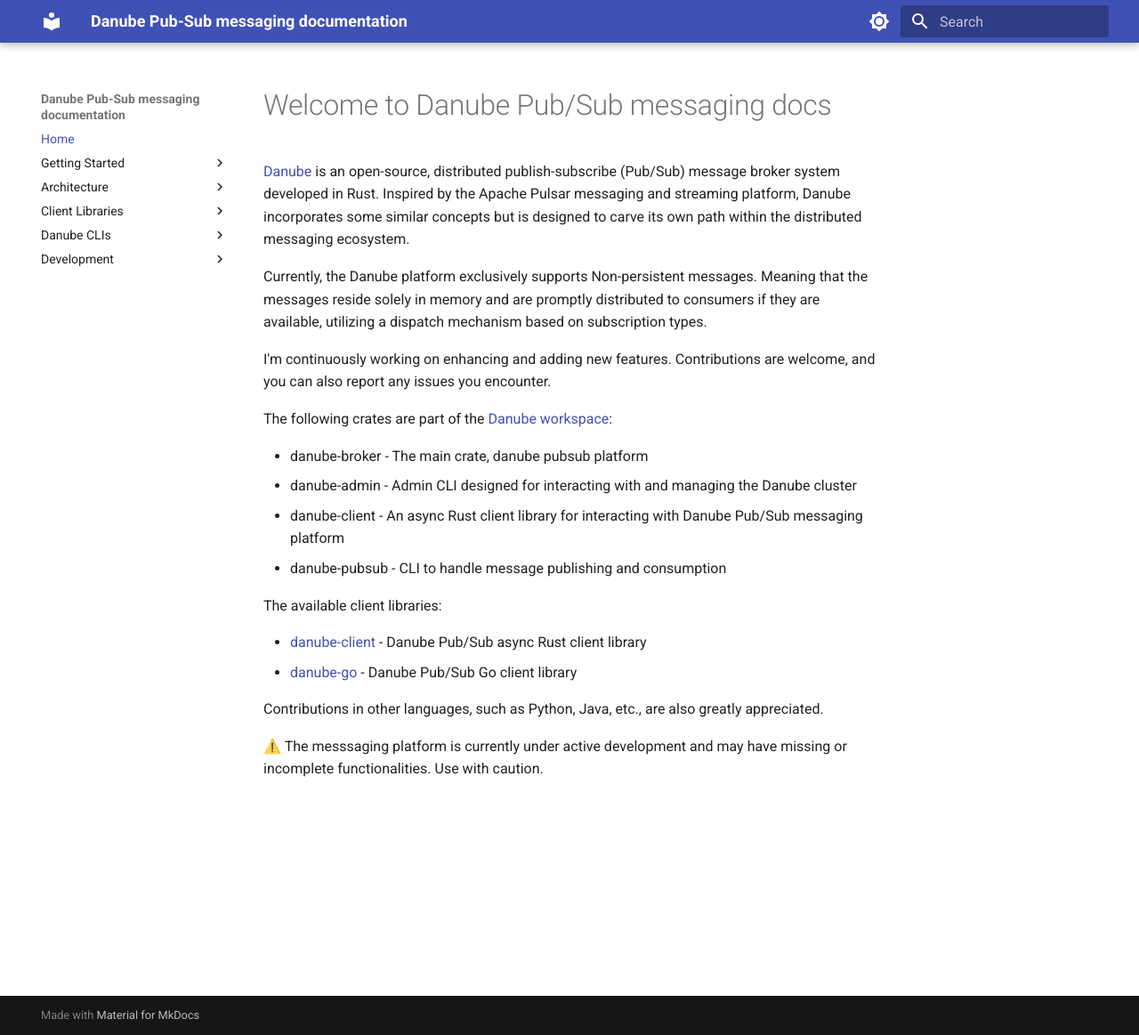
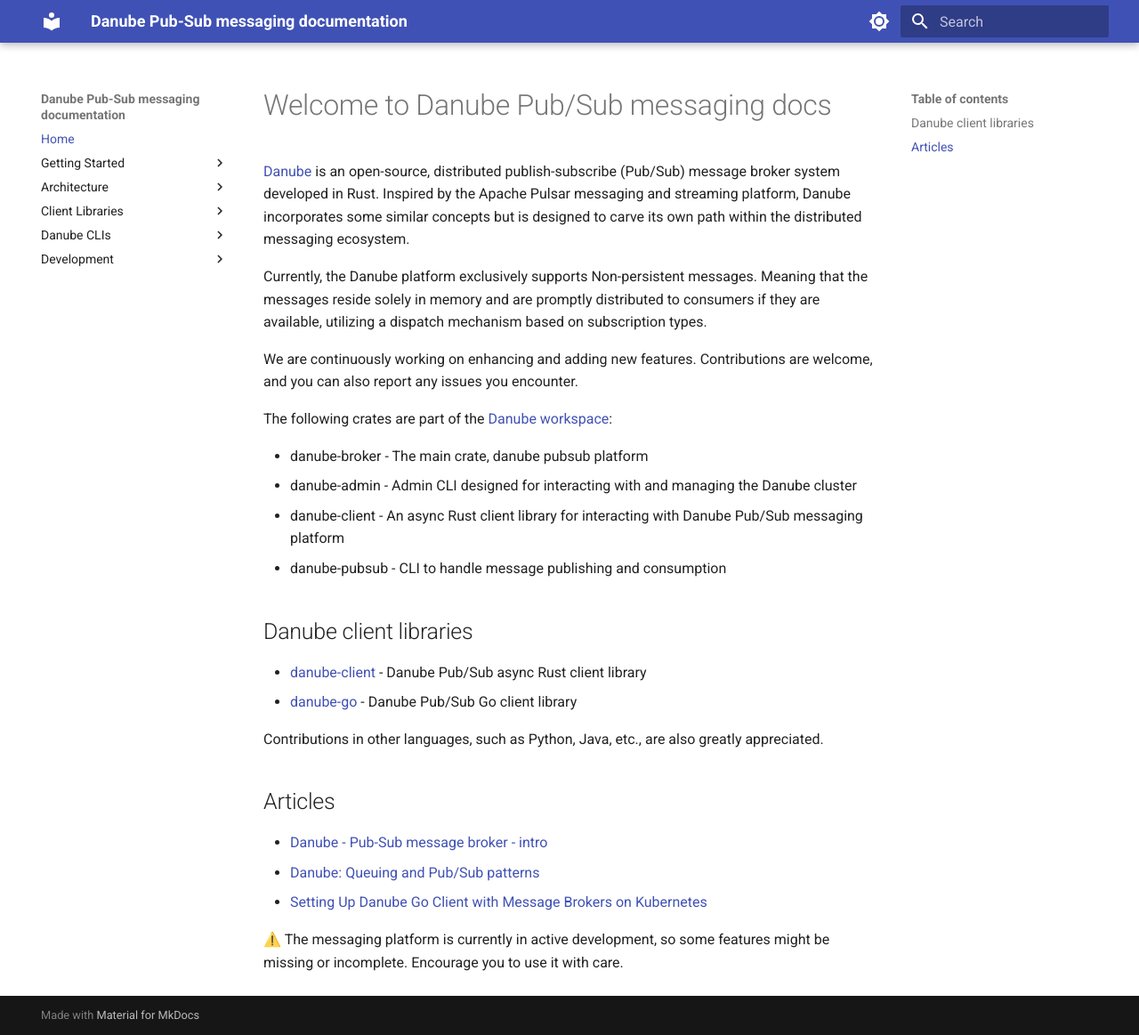
Before and after one commit to danube-messaging/danube_docs, an MkDocs documentation site: the page built from docs/index.md, in a window 1280 px wide and 1163 px high. Shown: the whole window at 89% size. Built offline with MkDocs 1.6.1 and Material for MkDocs 9.7.7, drawn with Linux system fonts in a browser that asks for light colours.

Commit message:
add supporting articles

```diff
--- a/docs/index.md
+++ b/docs/index.md
@@ -2,9 +2,9 @@
 
 [Danube](https://github.com/danrusei/danube) is an open-source, distributed publish-subscribe (Pub/Sub) message broker system developed in Rust. Inspired by the Apache Pulsar messaging and streaming platform, Danube incorporates some similar concepts but is designed to carve its own path within the distributed messaging ecosystem.
 
-Currently, the Danube platform exclusively supports Non-persistent messages. Meaning that  the messages reside solely in memory and are promptly distributed to consumers if they are available, utilizing a dispatch mechanism based on subscription types.
+Currently, the Danube platform exclusively supports Non-persistent messages. Meaning that the messages reside solely in memory and are promptly distributed to consumers if they are available, utilizing a dispatch mechanism based on subscription types.
 
-I'm continuously working on enhancing and adding new features. Contributions are welcome, and you can also report any issues you encounter.
+We are continuously working on enhancing and adding new features. Contributions are welcome, and you can also report any issues you encounter.
 
 The following crates are part of the [Danube workspace](https://github.com/danrusei/danube):
 
@@ -13,11 +13,17 @@
 * danube-client - An async Rust client library for interacting with Danube Pub/Sub messaging platform
 * danube-pubsub - CLI to handle message publishing and consumption
 
-The available client libraries:
+## Danube client libraries
 
 * [danube-client](https://crates.io/crates/danube-client) - Danube Pub/Sub async Rust client library
 * [danube-go](https://pkg.go.dev/github.com/danrusei/danube-go) - Danube Pub/Sub Go client library
 
 Contributions in other languages, such as Python, Java, etc., are also greatly appreciated.
 
-⚠️ The messsaging platform is currently under active development and may have missing or incomplete functionalities. Use with caution.
+## Articles
+
+* [Danube - Pub-Sub message broker - intro](https://dev-state.com/posts/danube_intro/)
+* [Danube: Queuing and Pub/Sub patterns](https://dev-state.com/posts/danube_pubsub/)
+* [Setting Up Danube Go Client with Message Brokers on Kubernetes](https://dev-state.com/posts/danube_demo/)
+
+⚠️ The messaging platform is currently in active development, so some features might be missing or incomplete. Encourage you to use it with care.
```
Also changed, not shown: docs/development/dev_environment.md (+1 -1 lines).
